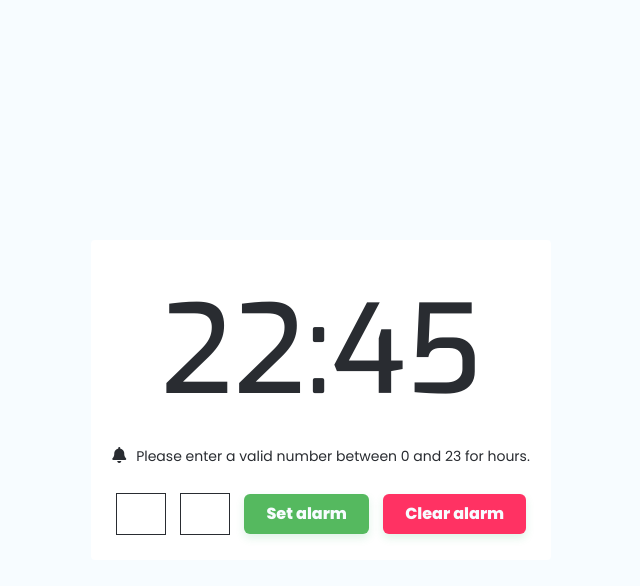
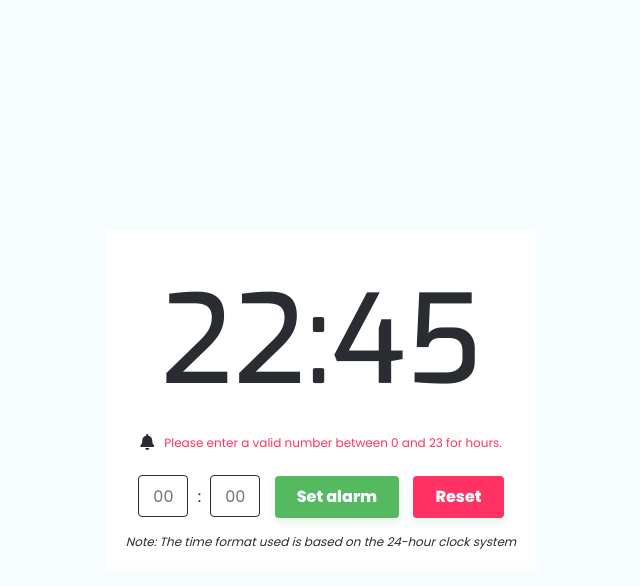
Before and after one commit to mcguenette/alarm-clock, a website with bundled scripts: page index.html in a window 1280 px wide. Both pictures are taken after a click on the button "Set alarm". Shown: the whole page, without its empty margins (319-959 px from the left). Built offline with nearby package versions, Linux system fonts and the light colour scheme.

Commit message:
final clean up

```diff
--- a/assets/script/index.js
+++ b/assets/script/index.js
@@ -9,13 +9,10 @@ let alarmTimeout = null;
 const audio = new Audio('./assets/audio/sparkle_your_name.mp3');
 audio.type = 'audio/mp3';
 audio.loop = true;
+audio.preload = 'auto';
 const hours = select('#hours');
 const minutes = select('#minutes');
 const displayTime = select('#time');
-const currentTime = new Date();
-const getHour = formatTime(currentTime.getHours());
-const getMins = formatTime(currentTime.getMinutes());
-
 
 function getCurrentTime() {
     const currentTime = new Date();
@@ -32,18 +29,20 @@ function formatTime(time) {
 function validateAlarm() {
     let numbersRegex = /^[0-9]+$/;
 
-    // Parse input values here
     const hoursInput = parseInt(hours.value, 10);
     const minutesInput = parseInt(minutes.value, 10);
 
     // validate hours
     if (!hoursInput.toString().match(numbersRegex) || hoursInput < 0 || hoursInput > 23) {
         alarm.innerText = 'Please enter a valid number between 0 and 23 for hours.';
+        alarm.style.color = '#FF3263';
         return;
     }
     // validate minutes
     if (!minutesInput.toString().match(numbersRegex) || minutesInput < 0 || minutesInput > 59) {
         alarm.innerText = 'Please enter a valid number between 0 and 59 for minutes.';
+        alarm.style.color = '#FF3263';
+
         return;
     }
 
@@ -61,7 +60,7 @@ function setAlarm(hoursInput, minutesInput) {
     const timeToAlarm = new Date(alarmTime);
 
     if (timeToAlarm > current) {
-        const timeout = timeToAlarm.getTime() - current.getTime();
+        const timeout = Math.max(0, timeToAlarm.getTime() - current.getTime() - 1000);
         alarmTimeout = setTimeout(() => {
             audio.play();
             alarm.innerText = 'Wake up!';
--- a/assets/style/style.css
+++ b/assets/style/style.css
@@ -35,9 +35,31 @@ body {
     font-family: 'Exo', sans-serif;
 }
 
+.alarm-stamp {
+    display: flex;
+    justify-content: center;
+    flex-wrap: nowrap;
+    align-items: center;
+}
+
+/* .alarm-stamp i {
+    color: var(--primary-green);
+} */
+
 #set-alarm {
     margin-left: 10px;
-    font-size: 14px;
+    font-size: 12px;
+    height: 16px;
+}
+
+.information p {
+    font-size: 12px;
+    font-style: italic;
+    margin-top: 10px;
+}
+
+input {
+    height: 42px;
 }
 
 input[type=text] {
@@ -46,6 +68,7 @@ input[type=text] {
     width: 50px;
     margin: 5px;
     border: 1px solid var(--secondary-color);
+    border-radius: 4px;
 }
 
 section {
@@ -61,7 +84,7 @@ section {
 
 /* Buttons */
 .button {
-  border-radius: 6px;
+  border-radius: 4px;
   box-shadow: rgba(39, 174, 96, .15) 0 4px 9px;
   color: var(--primary-color);
   display: inline-block;
--- a/index.html
+++ b/index.html
@@ -16,14 +16,16 @@
         <div class="container">
             <section>
                 <div id="time"></div>
-                <i class="fa-solid fa-bell"></i><span id="set-alarm"></span>
-                <div class="controls">
-                        <input type="text" minlength="2" maxlength="2" id="hours"/>
-                        <input type="text" minlength="2" maxlength="2" id="minutes"/>
-
+                <div class="alarm-stamp">
+                    <i class="fa-solid fa-bell"></i><span id="set-alarm"></span>
+                </div>
+                    <form action="" method="get"  class="controls">
+                        <input type="text" minlength="2" maxlength="2" id="hours" placeholder="00"/> :
+                        <input type="text" minlength="2" maxlength="2" id="minutes" placeholder="00"/>
                         <input type="button" value="Set alarm" id="alarm-btn" class="primary-button button"/>
-                        <input type="button" value="Clear alarm" id="clear-btn" class="secondary-button button"/>
-                </div>
+                        <input type="button" value="Reset" id="clear-btn" class="secondary-button button"/>
+                </form>
+                <div class="information"><p>Note: The time format used is based on the 24-hour clock system</p></div>
             </section>
         </div>
     </main>
```
